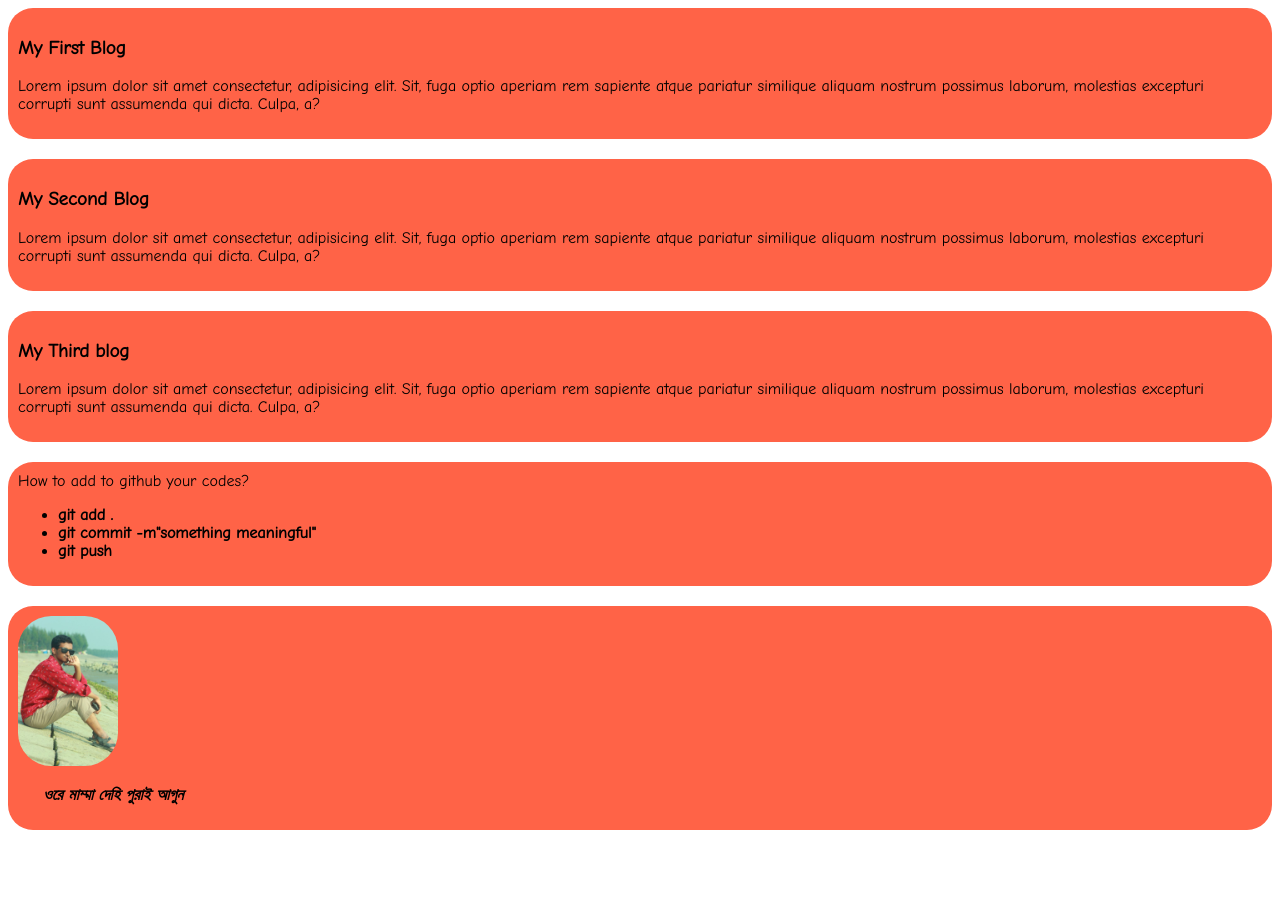
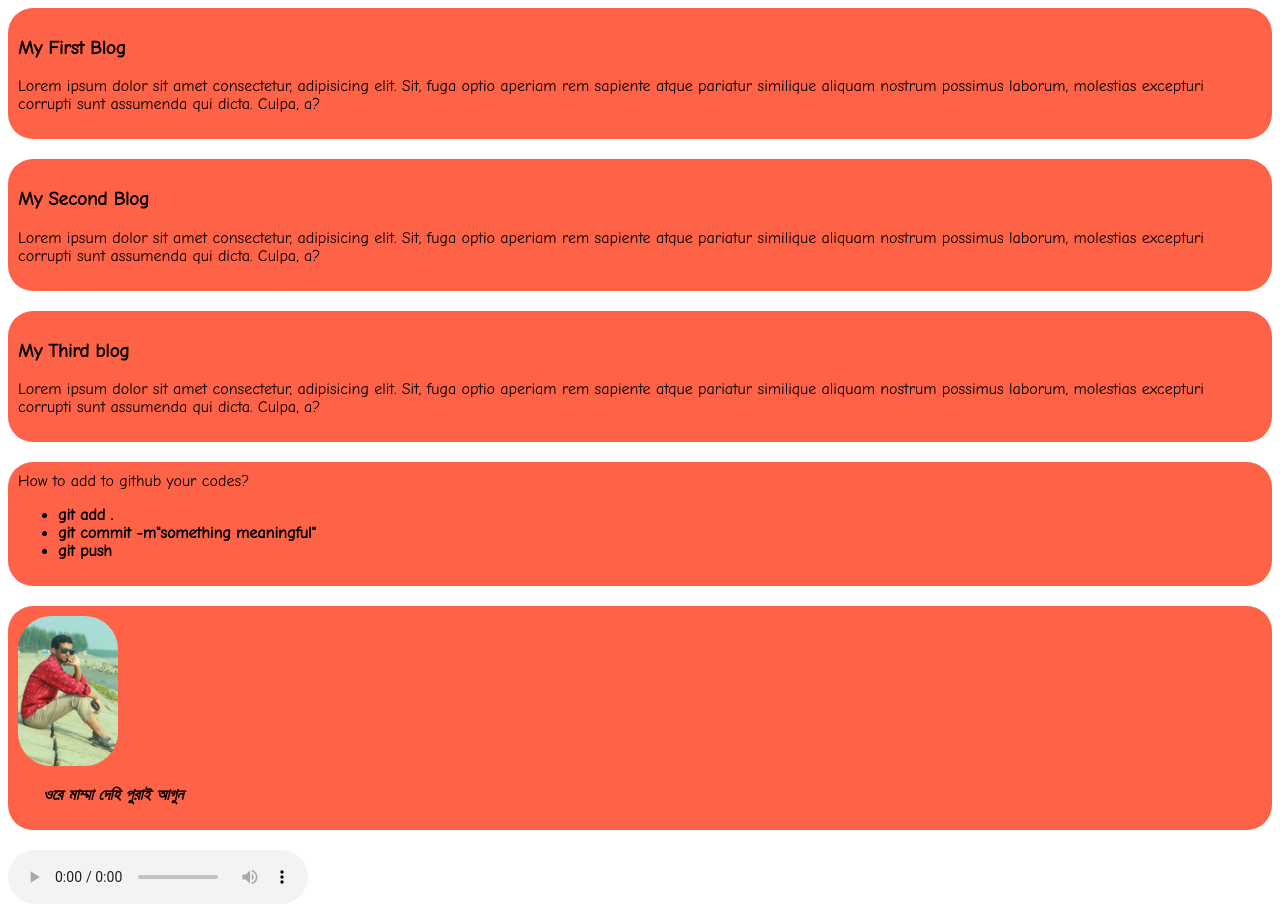
Before and after one commit to aref-360nobra/programming_hero_aref_practise, a plain HTML site: page index.html in a window 1280 px wide. Before the commit the page ends 850 px from the top, so only its background shows below. Drawn offline with Linux system fonts and the light colour scheme.

Commit message:
audio control updated

```diff
--- a/index.html
+++ b/index.html
@@ -43,7 +43,7 @@
         <img width="100px" src="./assets/img/IMG_7714.JPG" alt="md aref">
         <p style="padding-left: 25px;"><strong><em>ওরে মাম্মা দেহি পুরাই আগুন</em></strong></p>
     </div>
-    <audio src="./assets/audio/ghum.mp3"></audio>
+    <audio controls src="./assets/audio/ghum.mp3"></audio>
 </body>
 
 </html>
```
